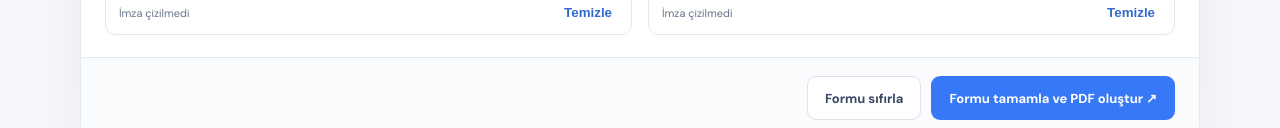
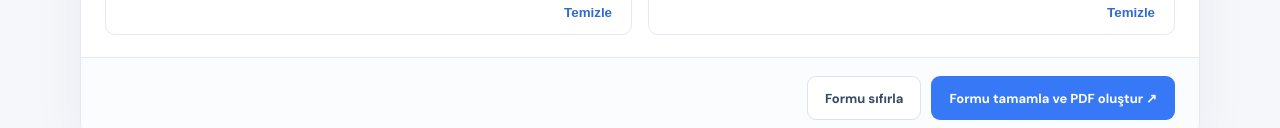
Before and after one commit to MGDijital/mgdijital, a plain HTML site: page demo/index.html in a window 1280 px wide. Shown: the part 1931-2059 px from the top of the page. Drawn offline with Linux system fonts and the light colour scheme.

Commit message:
Düzenleme

```diff
--- a/demo/index.html
+++ b/demo/index.html
@@ -48,7 +48,7 @@
             <div class="field full"><label>Kullanılan yedek parçalar</label><div class="row-head" style="grid-template-columns:1.2fr 1.2fr .7fr auto"><span>Kullanım yeri</span><span>Ürün / model</span><span>Adet</span><span></span></div><div id="parts"></div><button class="add" type="button" id="addPart">＋ Parça ekle</button></div>
             <div class="field"><label>Ödeme / fatura bilgisi</label><select name="odeme"><option>Bilgi verilmedi</option><option>Faturalandırılacak</option><option>Ödeme alındı</option><option>Garanti kapsamında</option></select></div><div class="field"><label>Sonraki bakım önerisi</label><input name="sonraki" value="6 ay içinde periyodik kontrol önerilir"></div>
         </div></section>
-        <section class="form-card"><div class="card-head"><h2>04 · İmzalar</h2><span>İmza alanına dokunarak veya fareyle çizin</span></div><div class="card-body sig-grid"><div class="sig-box"><label class="sig-label" for="techSig">Teknisyen imzası · <span id="techName">Ahmet Demir</span></label><canvas class="sig-canvas" id="techSig" aria-label="Teknisyen imza alanı"></canvas><div class="sig-tools"><span>İmza çizilmedi</span><button type="button" data-clear="techSig">Temizle</button></div></div><div class="sig-box"><label class="sig-label" for="clientSig">Müşteri yetkilisi imzası · <span id="clientName">Mert Yılmaz</span></label><canvas class="sig-canvas" id="clientSig" aria-label="Müşteri imza alanı"></canvas><div class="sig-tools"><span>İmza çizilmedi</span><button type="button" data-clear="clientSig">Temizle</button></div></div></div><div class="success" id="successMsg">Formunuz hazır. Yazdırma penceresinde “PDF olarak kaydet” seçeneğini kullanabilirsiniz.</div><div class="actions"><button class="btn secondary" type="reset">Formu sıfırla</button><button class="btn primary" type="submit">Formu tamamla ve PDF oluştur ↗</button></div></section>
+        <section class="form-card"><div class="card-head"><h2>04 · İmzalar</h2><span>İmza alanına dokunarak veya fareyle çizin</span></div><div class="card-body sig-grid"><div class="sig-box"><label class="sig-label" for="techSig">Teknisyen imzası · <span id="techName">Ahmet Demir</span></label><canvas class="sig-canvas" id="techSig" aria-label="Teknisyen imza alanı"></canvas><div class="sig-tools"><span></span><button type="button" data-clear="techSig">Temizle</button></div></div><div class="sig-box"><label class="sig-label" for="clientSig">Müşteri yetkilisi imzası · <span id="clientName">Mert Yılmaz</span></label><canvas class="sig-canvas" id="clientSig" aria-label="Müşteri imza alanı"></canvas><div class="sig-tools"><span></span><button type="button" data-clear="clientSig">Temizle</button></div></div></div><div class="success" id="successMsg">Formunuz hazır. Yazdırma penceresinde “PDF olarak kaydet” seçeneğini kullanabilirsiniz.</div><div class="actions"><button class="btn secondary" type="reset">Formu sıfırla</button><button class="btn primary" type="submit">Formu tamamla ve PDF oluştur ↗</button></div></section>
     </form><div class="footer">MG Dijital · Saha servis süreçleri için dijital form, imza ve raporlama</div></main><div id="printPreview"></div>
 <script>
     (()=>{'use strict';
```
Also changed, not shown: .ai/mcp/mcp.json (deleted), 1 other file.
